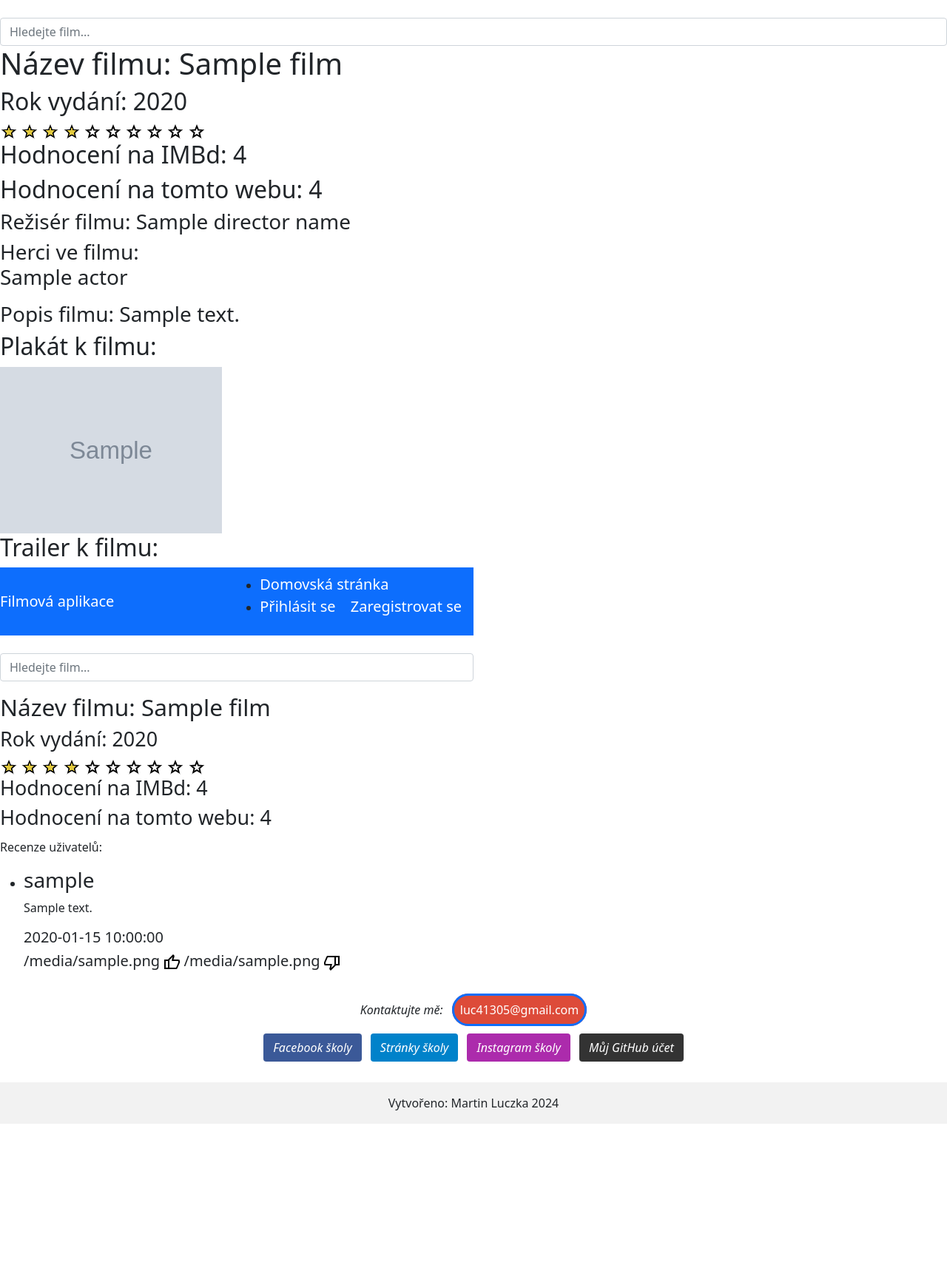
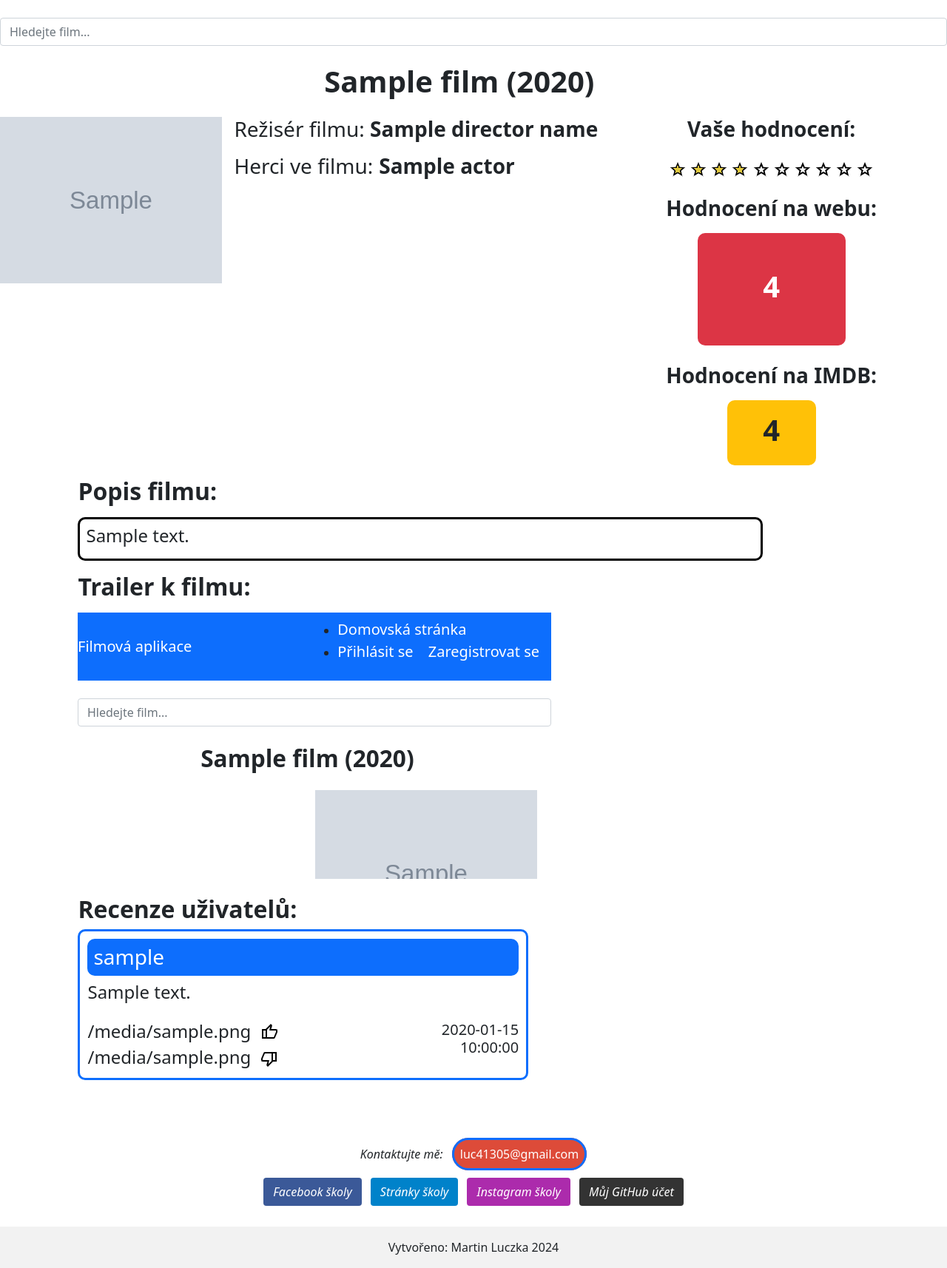
Before and after one commit to MartinLuczka/Movie_App, a Python web app: template templates/Film.html in a window 1280 px wide. Shown: the part 92-1806 px from the top of the page at 74% size. Before the commit the page ends 1611 px from the top, so only its background shows below. Run offline with Jinja, Linux system fonts and the light colour scheme; the template is opened without the code that fills it: most values are stand-ins (such as "Sample title", 1, 10 or a date in 2020); grey boxes marked "Sample" are stand-in pictures.

Commit message:
Grafické nastylování stránky filmu

```diff
--- a/templates/Film.html
+++ b/templates/Film.html
@@ -9,13 +9,36 @@
 
 {% if film %}
 
-<main filmId="{{ film['imdbId'] }}">
+<main style="width: 97%;" filmId="{{ film['imdbId'] }}">
 
-    <h1>Název filmu: {{ film["title"] }}</h1>
+    <div class="text-center mt-4 mb-4">
+        <h1><strong>{{ film["title"] }} ({{ film["year"] }})</strong></h1>
+    </div>
 
-    <h2>Rok vydání: {{ film["year"] }}</h2>
+    <div class="row">
 
-    <div id="ratingDiv" defaultUserRating="{{ userRating }}">
+        <div class="col-md-3 text-end">
+            <img src="{{ film["posterImgSrc"] }}" alt="Plakát filmu {{ film["title"] }}" width="300">
+        </div>
+
+        <div class="col-md-5">
+            <h3>Režisér filmu: <strong>{{ director_name }}</strong></h3>
+            <div class="d-flex">
+                <h3 class="me-2 mt-2">Herci ve filmu:</h3>
+                <div class="mt-2">
+                    {% for actor in actors %}
+                    <h3 class="mb-2"><strong>{{ actor }}</strong></h3>
+                    {% endfor %}
+                </div>
+            </div>
+        </div>
+
+        <div class="col-md-4 d-flex flex-column align-items-center">
+            <div>
+                <h3><strong>Vaše hodnocení:</strong></h3>
+            </div>
+
+            <div class="mt-3" id="ratingDiv" defaultUserRating="{{ userRating }}">
 
                 {% for i in range(10) %}
 
@@ -25,102 +48,111 @@
                         <img src="../static/imgs/empty.png" alt="" order="{{i+1}}">
                     {% endif %}
                 {% endfor %}
+            </div>
+
+            <div class="mt-4">
+                <h3><strong>Hodnocení na webu:</strong></h3>
+            </div>
+
+            <div style="width: 200px; border-radius: 10px" class="mt-2 text-white bg-danger pt-5 pb-5 d-flex justify-content-center align-items-center">
+                <h1><strong>{{ avg_rating["avgRating"] }}</strong></h1>
+            </div>
+
+            <div class="mt-4">
+                <h3><strong>Hodnocení na IMDB:</strong></h3>
+            </div>
+
+            <div style="width: 120px; border-radius: 10px" class="mt-2 bg-warning pt-3 pb-3 d-flex justify-content-center align-items-center">
+                <h1><strong>{{ film["imdbRating"] }}</strong></h1>
+            </div>
+        </div>
 
     </div>
 
-    <h2>Hodnocení na IMBd: {{ film["imdbRating"] }}</h2>
+    <div class="row mt-3">
+        <div class="col-md-9 offset-md-1">
+            <h2 class="mb-3"><strong>Popis filmu:</strong></h2>
+            <div style="border: 3px solid black; border-radius: 10px" class="p-2">
+            <h4>{{ film["description"] }}</h4>
+            </div>
+        </div>
+    </div>
 
-    <h2>Hodnocení na tomto webu: {{ avg_rating["avgRating"] }}</h2>
-
-    <h3>Režisér filmu: {{ director_name }}</h3>
-    {# Zeptat se chata, jak dostat informace z json #}
-
-    <h3>Herci ve filmu: {% for actor in actors %}
-        <p>{{ actor }}</p>
-        {% endfor %}
-    </h3>
-
-    <h3>Popis filmu: {{ film["description"] }}</h3>
-
-    <h2>Plakát k filmu:</h2>
-
-    <img src="{{ film["posterImgSrc"] }}" alt="Plakát filmu {{ film["title"] }}" width="300">
-
-        <br>
-
-    <h2>Trailer k filmu:</h2>
-
+    <div class="row mt-3">
+        <div class="col-md-4 offset-md-1">
+            <h2 class="mb-3"><strong>Trailer k filmu:</strong></h2>
             <iframe width="640" height="360"
                 src="{{ film["trailerUrl"] }}">
             </iframe>
-
-    <div id = "reviewsDiv">
-
+        </div>
+        <div class="col-md-5 ms-5">
             {% if user %}
-
                 {% if userReview %}
-
+                        <h2 class="mb-3"><strong>Vaše recenze:</strong></h2>
                         <div>
-                    <p>Recenze uživatele:</p>
+                            <div style="border: 3px solid red; border-radius: 10px; padding: 10px; height: 315px; overflow-y: auto;" class="thumbsDiv d-flex flex-column" thumbsRating="{{ userReview['logedinUsersReviewRating'] }}">
+                                <h4 class="text-break">{{ userReview.content }}</h4>
+                                <div class="d-flex justify-content-between mt-auto">
+                                    <div class="d-flex align-items-center">
+                                        <h4 class="me-2">{{ userReview['reviewRatings']['thumbsup'] }}</h4>
+                                        <img class="me-3 mb-2" style="width: 28px" src="../static/imgs/thumb_up_full.png" alt="Vybarvený palec nahoru">
+                                        <h4 class="me-2">{{ userReview['reviewRatings']['thumbsdown'] }}</h4>
+                                        <img class="mb-1" style="width: 28px" src="../static/imgs/thumb_down_full.png" alt="Vybarvený palec dolů">
+                                    </div>
                                     <div>
-                        <p>{{ userReview.content }}</p>
-                        <h5>{{ userReview.date }}</h5>
-                        <div class="thumbsDiv" thumbsRating="{{ userReview['logedinUsersReviewRating'] }}">
-                            <h5 style="display: inline;" class="thumbsup">{{ userReview['reviewRatings']['thumbsup'] }}</h5>
-                            <img src="../static/imgs/thumb_up_full.png" alt = "Vybarvený palec nahoru">
-                            <h5 style="display: inline;" class="thumbsdown">{{ userReview['reviewRatings']['thumbsdown'] }}</h5>
-                            <img src="../static/imgs/thumb_down_full.png" alt="Vybarvený palec dolů">
+                                        <h5 class="text-end">{{ userReview.date }}</h5>
                                     </div>
-                    <h3>{{ userReview }}</h3>
-                    <form action="/deleteReview" method="post"><input type="hidden" name="reviewId" value="{{ userReview.id }}"><input type="submit" value="Odstranit"></form>
                                 </div>
-
+                            </div>
+                            <div class="mt-3 text-center">
+                                <form action="/deleteReview" method="post"><input type="hidden" name="reviewId" value="{{ userReview.id }}"><input type="submit" value="Odstranit recenzi"></form>
+                            </div>
+                        </div>
                 {% else %}
-
+                    <h2 class="mb-3"><strong>Vaše recenze:</strong></h2>
+                    <div>
                         <form action="/addReview" method="post">
-
                             <label for="textarea"></label>
-                    <textarea name="reviewContent" id="textarea" cols="30" rows="10"></textarea>
+                            <textarea placeholder="Zde můžete sdílet svoji recenzi..." style="height: 315px; width: 725px" name="reviewContent" id="textarea" cols="30" rows="10"></textarea>
                             <input type="hidden" name="filmId" value="{{ film['imdbId'] }}">
+                            <div class="text-center mt-3">
                                 <input type="submit" value ="Poslat recenzi">
-
+                            </div>
                         </form>
+                    </div>
                 {% endif %}
             {% endif %}
-
-        <p>Recenze uživatelů:</p>
-
-        <ul>
-
-            {% for review in allReviews %}
-
-            <li reviewId="{{ review['id'] }}" id = "review{{ review["id"] }}">
-
-                    <div>
-                        <h3>{{ review.username}}</h3>
-                        <p>{{ review.content }}</p>
-                        <h5>{{ review.date }}</h5>
-                        <div class="thumbsDiv" thumbsRating="{{ review['logedinUsersReviewRating'] }}">
-                            <h5 style="display: inline;" class="thumbsup">{{ review['reviewRatings']['thumbsup'] }}</h5>
-                            <img src="../static/imgs/thumb_up.png" alt = "Palec nahoru" class="thumbsup" choiceVal="1">
-                            <h5 style="display: inline;" class="thumbsdown">{{ review['reviewRatings']['thumbsdown'] }}</h5>
-                            <img src="../static/imgs/thumb_down.png" alt="Palec dolů" class="thumbsdown" choiceVal="0">
         </div>
     </div>
 
-                </li>
+    <div class="row mt-3 mb-5" id = "reviewsDiv">
+        <div class="col-md-6 offset-md-1">
+            <h2><strong>Recenze uživatelů:</strong></h2>
+            {% for review in allReviews %}
+                <div style="border: 3px solid #0d6efd; padding: 10px; border-radius: 10px" class="mb-3" reviewId="{{ review['id'] }}" id = "review{{ review["id"] }}">
+                    <h3 style="border-radius: 10px" class="bg-primary text-white p-2">{{ review.username}}</h3>
+                    <h4 class="text-break mb-4">{{ review.content }}</h4>
+                    <div class="d-flex justify-content-between mt-auto">
+                        <div class="thumbsDiv align-items-center" thumbsRating="{{ review['logedinUsersReviewRating'] }}">
+                            <h4 style="display: inline;" class="me-2">{{ review['reviewRatings']['thumbsup'] }}</h4>
+                            <img src="../static/imgs/thumb_up.png" alt = "Palec nahoru" class="thumbup me-3 mb-2" choiceVal="1">
+                            <h4 style="display: inline;" class="me-2">{{ review['reviewRatings']['thumbsdown'] }}</h4>
+                            <img src="../static/imgs/thumb_down.png" alt="Palec dolů" class="thumbdown mb-1" choiceVal="0">
+                        </div>
+                        <h5 class="text-end">{{ review.date }}</h5>
 
+                        {# VŠE NASTYLOVÁNO, NEFUNGUJE LIKE/DISLIKE recenze, DODĚLAT, OPRAVIT #}
+
+                    </div>
+                </div>
             {% endfor %}
-        </ul>
-
+        </div>
     </div>
 
 </main>
 
 {% else %}
-
-    <p>{{ errorMessage }}</p>
-
+    <h1>{{ errorMessage }}</h1>
 {% endif %}
 
 {% include 'reusable/footer.html' %}
```
Also changed, not shown: instance/database.db. Lines whose indentation alone changed are shown as unchanged.
